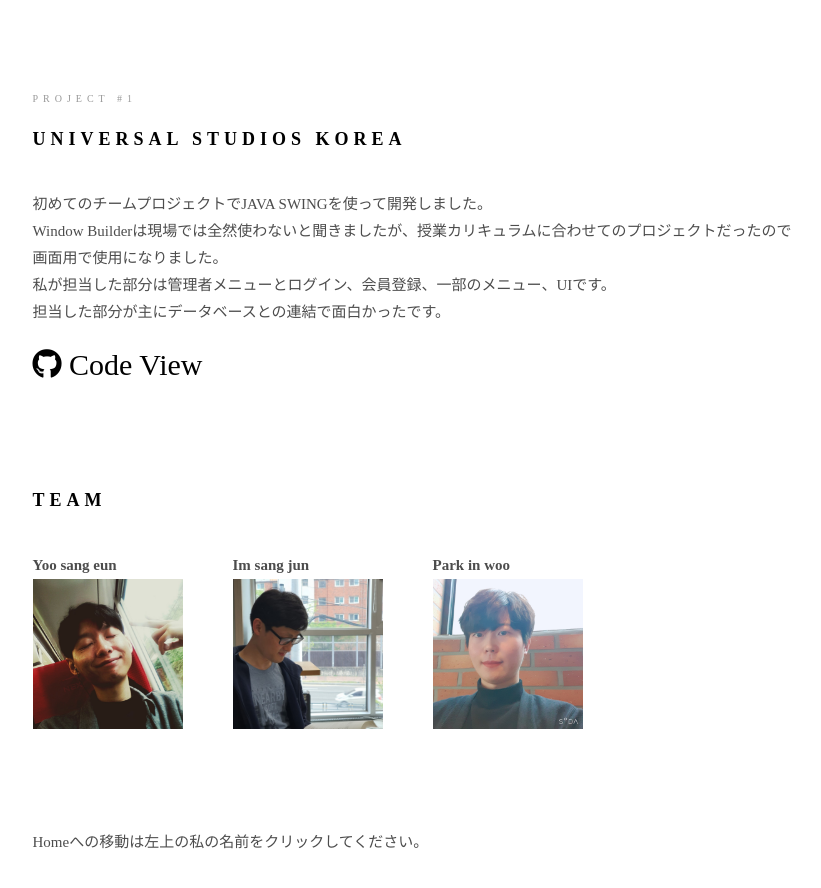
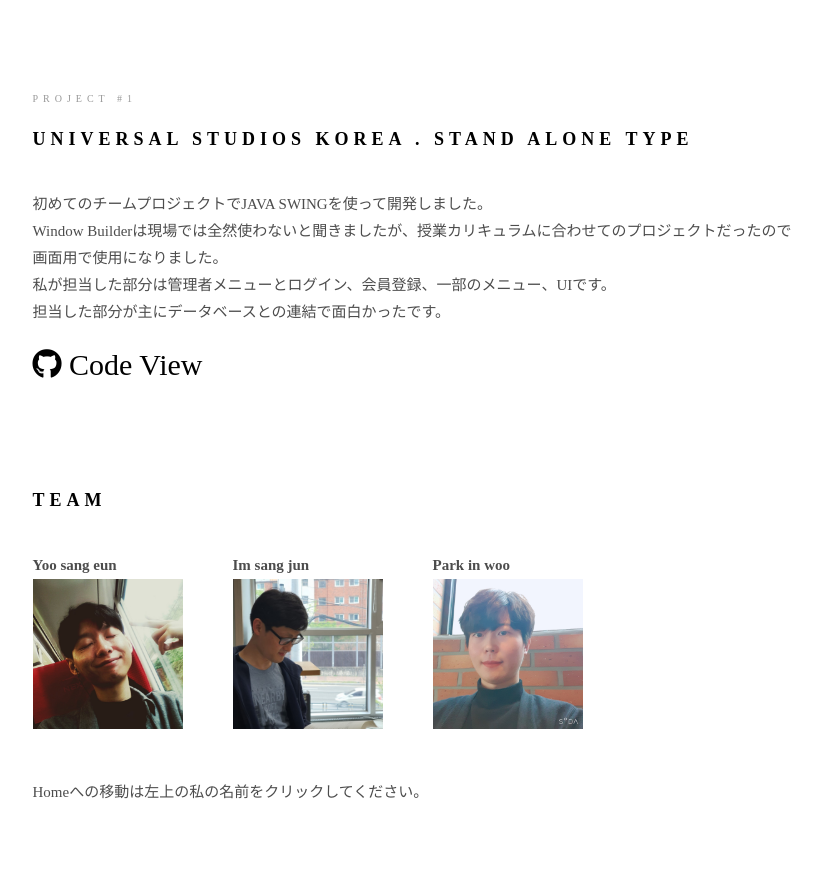
Before and after one commit to GtYoo/GtYoo.github.io, a plain HTML site: page single.html in a window 1280 px wide. Shown: the part 920-1808 px from the top of the page, without its empty margins (360-1181 px from the left). Drawn offline with Linux system fonts and the light colour scheme; a web font is replaced by a local one.

Commit message:
about update

```diff
--- a/single.html
+++ b/single.html
@@ -159,7 +159,7 @@
 									<div class="col-md-12">
 										<div class="about-desc">
 											<span class="heading-meta">Project #1</span>
-											<h2 class="colorlib-heading">Universal Studios Korea</h2>
+											<h2 class="colorlib-heading">Universal Studios Korea . stand alone type</h2>
 											<p>初めてのチームプロジェクトでJAVA SWINGを使って開発しました。<br>
 												Window Builderは現場では全然使わないと聞きましたが、授業カリキュラムに合わせてのプロジェクトだったので<br>
 												画面用で使用になりました。<br>
@@ -177,7 +177,7 @@
 														<td style="width: 200px;"><img src="images/inwoo.jpg" width="150px" height="150px" style="object-fit: cover;"></td>
 													</tr>
 												</table>
-												<p style="margin-top: 100px;">Homeへの移動は左上の私の名前をクリックしてください。</p>
+												<p style="margin-top: 50px;">Homeへの移動は左上の私の名前をクリックしてください。</p>
 											</div>
 										</div>
 									</div>
```
Also changed, not shown: index.html (+1 -1 lines).
